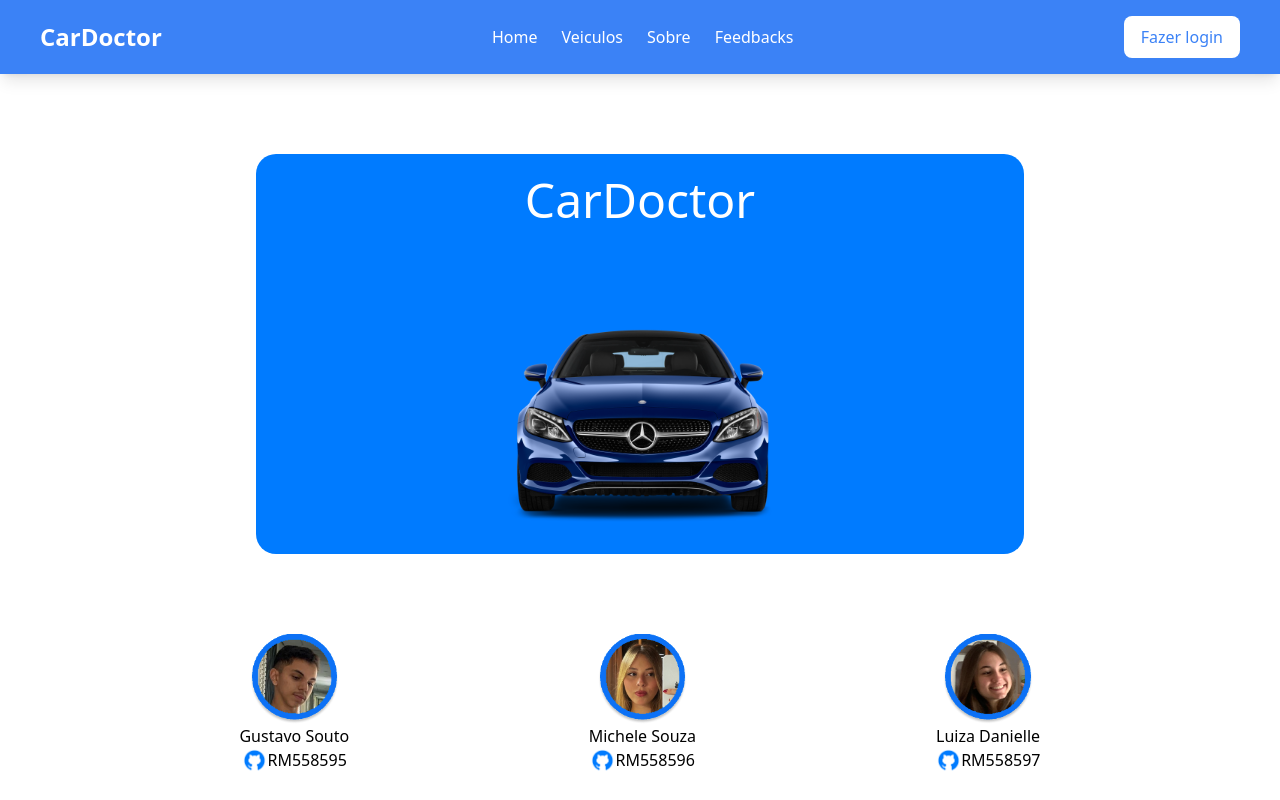
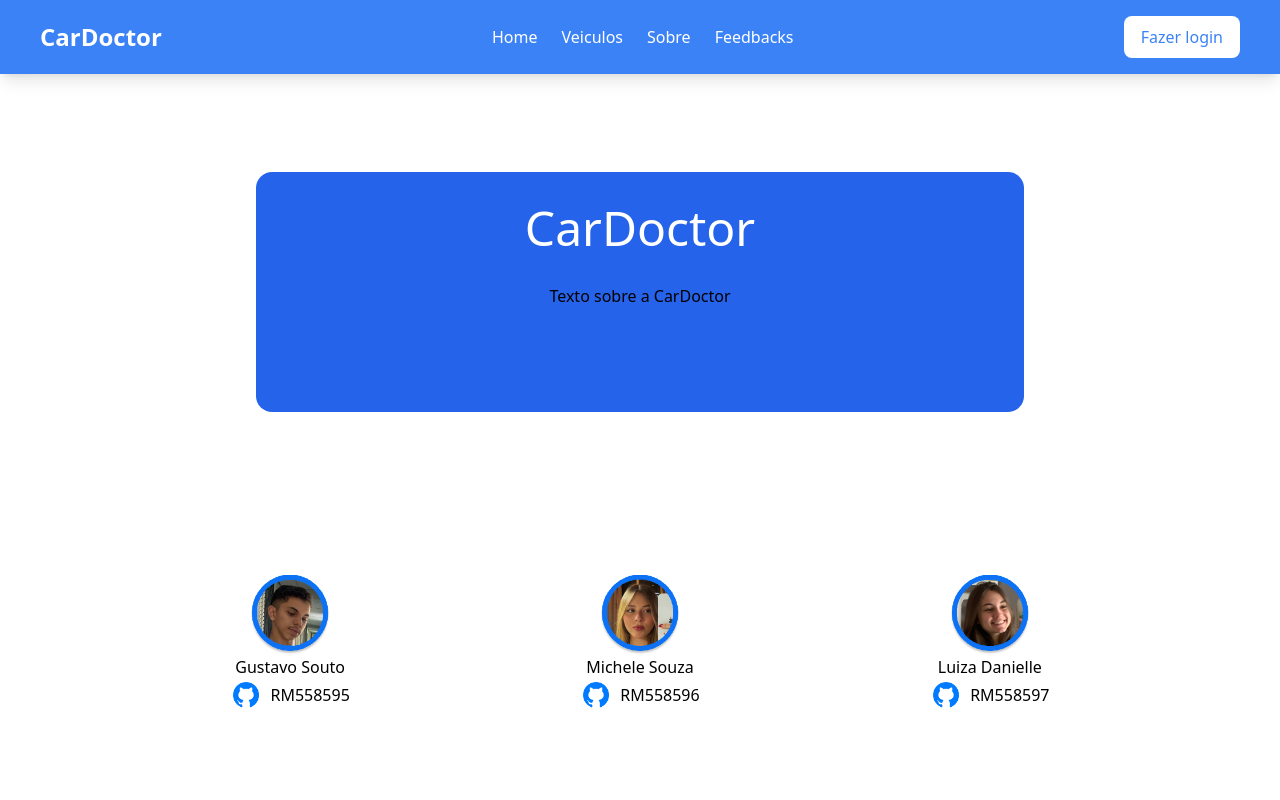
Before and after one commit to GugaSout/next-sprint, a Next.js app: page /sobre in a window 1280 px wide. Built offline with nearby package versions, Linux system fonts and the light colour scheme.

Commit message:
Comecando a adicionar as APIs

```diff
--- a/src/app/layout.tsx
+++ b/src/app/layout.tsx
@@ -18,7 +18,6 @@ export default function RootLayout({
       <link rel="icon" href="/roda.png" type="image/x-icon" />
       </head>
       <body>
-
         {children}
       </body>
     </html>
--- /dev/null
+++ b/src/app/loading.tsx
@@ -0,0 +1,9 @@
+import Spinner from "@/components/Spinner/Spinner"
+
+export default function Loading() {
+  return (
+    <div>
+      <Spinner />
+    </div>
+  )
+}
--- /dev/null
+++ b/src/app/not-found.tsx
@@ -0,0 +1,8 @@
+export default function NotFound() {
+  return (
+    <div className="min-h-screen min-w-full flex flex-col items-center justify-center bg-black text-white">
+      <h1 className="font-bold text-4xl mb-4">404 : Not Found</h1>
+      <p>O recurso que você tentou acessar não está disponivel!</p>
+    </div>
+  )
+}
--- a/src/app/page.tsx
+++ b/src/app/page.tsx
@@ -51,17 +51,26 @@ export default function Home() {
   return (
     <>
       <Header />
-      <div className="Home">
-        <section className="hero-section">
-          <div className="hero-content">
-            <h1>Car Doctor</h1>
-            <p>Saiba tudo sobre a saúde do seu carro com o CarDoctor.</p>
+      <div className="flex flex-col items-center min-h-screen bg-white py-10">
+        <section className="flex flex-col md:flex-row w-full justify-between items-center px-5 md:px-10">
+          <div className="max-w-lg text-center md:text-left mb-10 md:mb-0">
+            <h1 className="text-4xl md:text-5xl font-bold text-blue-600">
+              Car Doctor
+            </h1>
+            <p className="text-lg md:text-xl text-gray-700 mt-4">
+              Saiba tudo sobre a saúde do seu carro com o CarDoctor.
+            </p>
           </div>
-          <div className="hero-image">
-            <img className="carro" src="carro_azul.png" alt="Carro Azul" />
+          <div className="flex justify-center md:justify-end w-full md:w-1/2">
+            <img
+              className="w-4/5 md:w-1/2 lg:w-[50vw]"
+              src="carro_azul.png"
+              alt="Carro Azul"
+            />
           </div>
         </section>
       </div>
     </>
   )
+
 }
--- a/src/app/sobre/page.tsx
+++ b/src/app/sobre/page.tsx
@@ -3,45 +3,68 @@ import "@/estilos/sobre.css"
 
 export default function Sobre() {
   return (
-    <>
+    <main className="flex flex-col min-h-screen">
       <Header />
-      <main className="main_sobre">
-        <div className="div-Sobre">
-          <div className="dsec-sobre">
-            <section className="sec-sobre">
-              <h1>CarDoctor</h1>
-            </section>
+      <div className="flex flex-col items-center justify-around flex-grow">
+        <div className="flex bg-blue-600 w-[60vw] h-[30vh] rounded-2xl my-8 items-center flex-col">
+          <h1 className="text-3xl md:text-5xl text-white text-center m-8">
+            CarDoctor
+          </h1>
+          <p>
+            Texto sobre a CarDoctor
+          </p>
         </div>
-        </div>
-        <footer className="footer_Sobre">
-          <div className="participantes">
-            <div className="gusta">
-              <img src="shrek 3.png" alt="" />
-              <p>Gustavo Souto </p>
-              <p>
-                <img src="git_icon.png" alt="" />
+        <footer className="h-[20vh] flex justify-evenly w-full">
+          <div className="flex flex-col items-center">
+            <img
+              className="w-16 md:w-20"
+              src="shrek 3.png"
+              alt="Foto de Gustavo"
+            />
+            <p className="text-center">Gustavo Souto</p>
+            <p className="flex items-center">
+              <img
+                className="w-6 md:w-8 mr-2"
+                src="git_icon.png"
+                alt="GitHub Icon"
+              />
               RM558595
             </p>
           </div>
-            <div className="miche">
-              <img src="shrek 2.png" alt="" />
-              <p>Michele Souza</p>
-              <p>
-                <img src="git_icon.png" alt="" />
+          <div className="flex flex-col items-center">
+            <img
+              className="w-16 md:w-20"
+              src="shrek 2.png"
+              alt="Foto de Michele"
+            />
+            <p className="text-center">Michele Souza</p>
+            <p className="flex items-center">
+              <img
+                className="w-6 md:w-8 mr-2"
+                src="git_icon.png"
+                alt="GitHub Icon"
+              />
               RM558596
             </p>
           </div>
-            <div className="luiza">
-              <img src="shrek 4.png" alt="" />
-              <p>Luiza Danielle</p>
-              <p>
-                <img src="git_icon.png" alt="" />
+          <div className="flex flex-col items-center">
+            <img
+              className="w-16 md:w-20"
+              src="shrek 4.png"
+              alt="Foto de Luisa"
+            />
+            <p className="text-center">Luiza Danielle</p>
+            <p className="flex items-center">
+              <img
+                className="w-6 md:w-8 mr-2"
+                src="git_icon.png"
+                alt="GitHub Icon"
+              />
               RM558597
             </p>
           </div>
+        </footer>
       </div>
-        </footer>
     </main>
-    </>
   )
 }
--- /dev/null
+++ b/src/app/veiculos/motos/page.tsx
@@ -0,0 +1,79 @@
+"use client"
+
+import { TipoMoto } from "@/types"
+import Link from "next/link"
+import { useEffect, useState } from "react"
+import { GrEdit as Editar } from "react-icons/gr"
+import { RiDeleteBin2Line as Excluir } from "react-icons/ri"
+
+export default function Produtos() {
+  const [produtos, setProdutos] = useState<TipoProduto[]>([])
+
+  const chamadaApi = async () => {
+    const response = await fetch("/api/base-produtos")
+    const data = await response.json()
+
+    setProdutos(data)
+  }
+
+  useEffect(() => {
+    chamadaApi()
+  }, [])
+
+  const handleDelete = async (id: number) => {
+    try {
+      const response = await fetch(`/api/base-produtos/${id}`, {
+        method: "DELETE",
+      })
+      if (response.ok) {
+        alert("Produto excluído com sucesso.")
+        chamadaApi()
+      }
+    } catch (error) {
+      console.error("Falha ao remover o produto: ", error)
+    }
+  }
+
+  return (
+    <div>
+      <h2>Produtos</h2>
+
+      <table className="tabelaProd">
+        <thead>
+          <tr>
+            <th>ID</th>
+            <th>NOME</th>
+            <th>PRECO</th>
+            <th>QTD</th>
+            <th>EDITAR | EXCLUIR</th>
+          </tr>
+        </thead>
+        <tbody>
+          {produtos.map((p) => (
+            <tr key={p.id}>
+              <td>{p.id}</td>
+              <td>{p.nome}</td>
+              <td>{p.preco}</td>
+              <td>{p.qtd}</td>
+              <td>
+                <Link href={`/produtos/${p.id}`}>
+                  <Editar className="inline text-3xl" />
+                </Link>{" "}
+                |
+                <Link href="#" onClick={() => handleDelete(p.id)}>
+                  {" "}
+                  <Excluir className="inline text-3xl" />
+                </Link>{" "}
+              </td>
+            </tr>
+          ))}
+        </tbody>
+        <tfoot>
+          <tr>
+            <td colSpan={5}>Quantidade de produtos : {produtos.length}</td>
+          </tr>
+        </tfoot>
+      </table>
+    </div>
+  )
+}
--- /dev/null
+++ b/src/components/Spinner/Spinner.tsx
@@ -0,0 +1,7 @@
+export default function Spinner() {
+  return (
+    <div className="flex justify-center items-center">
+      <div className="animate-spin rounded-full h-16 w-16 border-t-4 border-blue-600"></div>
+    </div>
+  )
+}
--- /dev/null
+++ b/src/types.ts
@@ -0,0 +1,35 @@
+export type TipoMoto = {
+  id: number
+  quilometragem: number
+  ano: number
+  placa: string
+  modelo: string
+  tipo: string
+  marca: string
+  historico: string
+  descricao: string
+}
+
+export type TipoCarro = {
+  id: number
+  quilometragem: number
+  ano: number
+  placa: string
+  modelo: string
+  tipo: string
+  marca: string
+  historico: string
+  descricao: string
+}
+
+export type TipoCaminhao = {
+  id: number
+  quilometragem: number
+  ano: number
+  placa: string
+  modelo: string
+  tipo: string
+  marca: string
+  historico: string
+  descricao: string
+}
```
Lines whose indentation alone changed are shown as unchanged.
